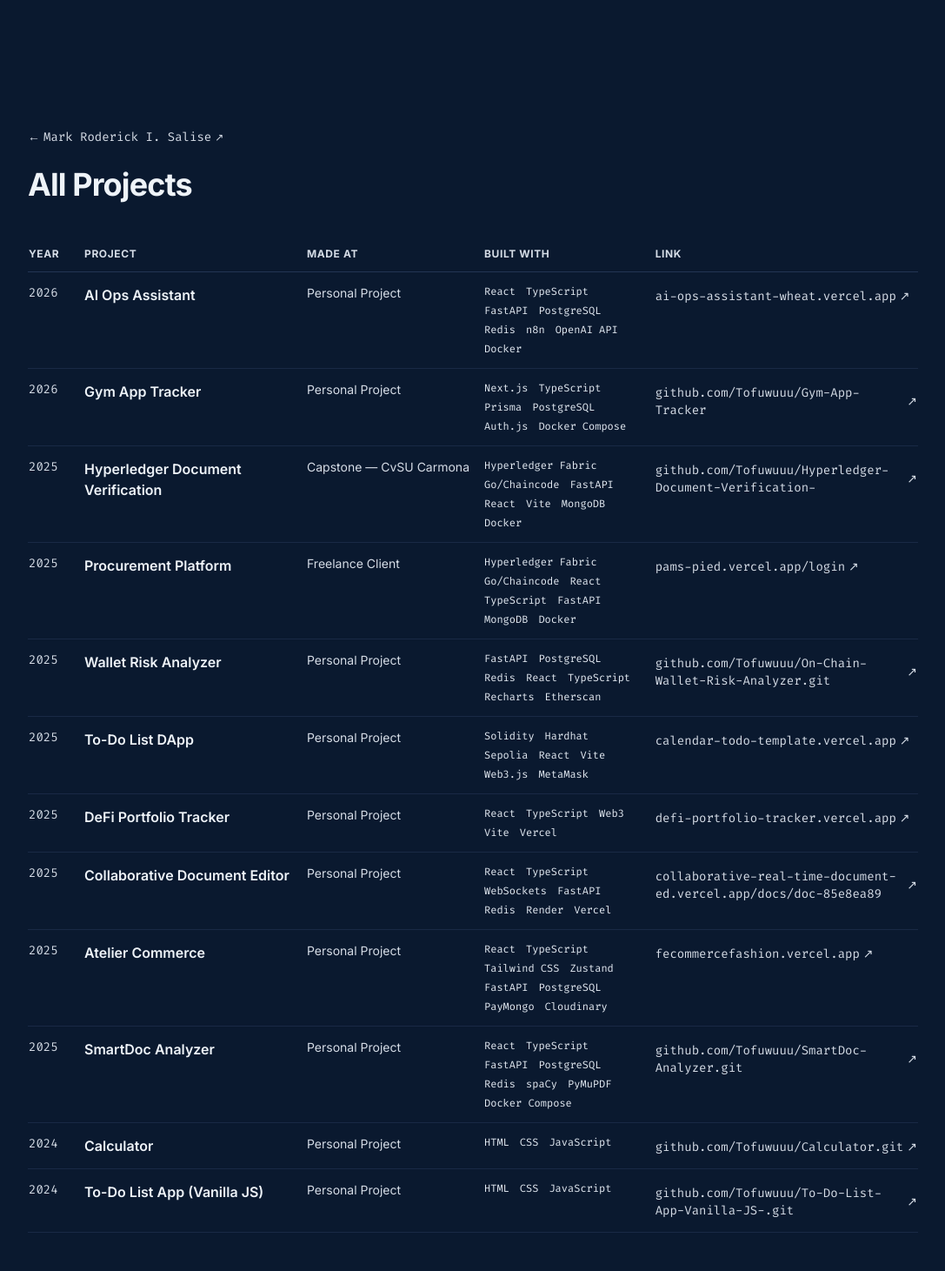
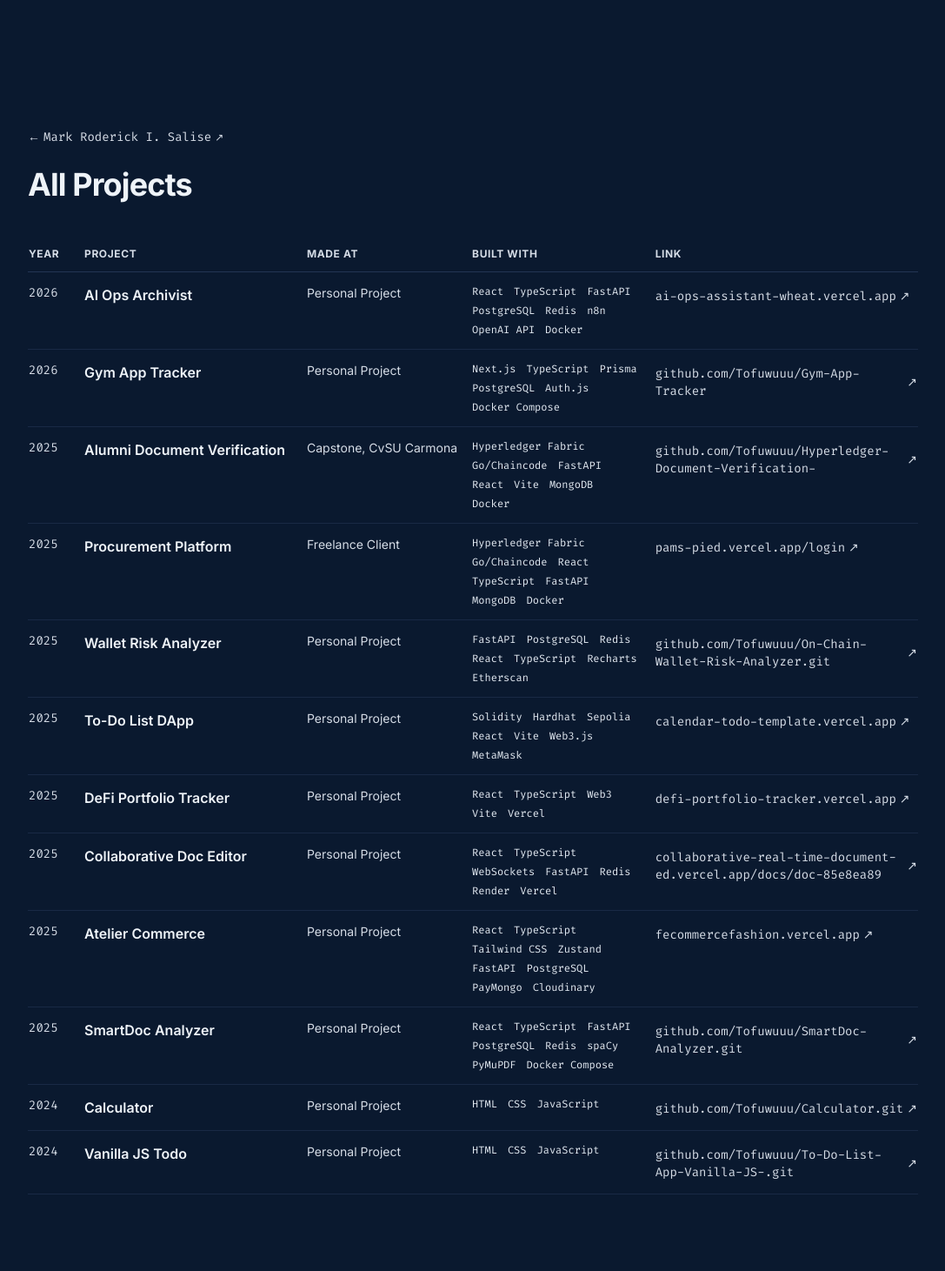
Before and after one commit to Tofuwuuu/PERSONAL-WEBSITE, a Next.js app: page /projects in a window 1280 px wide. Shown: the top 1461 px of the page at 87% size, without its empty margins (96-1183 px from the left). Built offline with nearby package versions, Linux system fonts and the light colour scheme; no server answers.

Commit message:
Apply the approved short project names.
Use Prose's titles on the homepage and archive, and write the capstone credit as Capstone, CvSU Carmona.

Co-authored-by: Mark Roderick Salise <Tofuwuuu@users.noreply.github.com>

```diff
--- a/content/projects.ts
+++ b/content/projects.ts
@@ -3,7 +3,7 @@ import type { Project } from "./types";
 export const projects: Project[] = [
   {
     slug: "ai-ops-assistant",
-    title: "AI Ops Assistant",
+    title: "AI Ops Archivist",
     category: "AI & Automation",
     year: "2026",
     madeAt: "Personal Project",
@@ -41,10 +41,10 @@ export const projects: Project[] = [
   },
   {
     slug: "hyperledger-blockchain-verification",
-    title: "Hyperledger Document Verification",
+    title: "Alumni Document Verification",
     category: "Blockchain",
     year: "2025",
-    madeAt: "Capstone — CvSU Carmona",
+    madeAt: "Capstone, CvSU Carmona",
     featured: true,
     summary:
       "Capstone for CvSU Carmona: a Hyperledger Fabric network that stores alumni document records, with a React app and a FastAPI API in front of it.",
@@ -235,7 +235,7 @@ export const projects: Project[] = [
   },
   {
     slug: "collaborative-realtime-document-editor",
-    title: "Collaborative Document Editor",
+    title: "Collaborative Doc Editor",
     category: "Full-stack",
     year: "2025",
     madeAt: "Personal Project",
@@ -364,7 +364,7 @@ export const projects: Project[] = [
   },
   {
     slug: "todo-list-vanilla-js",
-    title: "To-Do List App (Vanilla JS)",
+    title: "Vanilla JS Todo",
     category: "Web Development",
     year: "2024",
     madeAt: "Personal Project",
```
